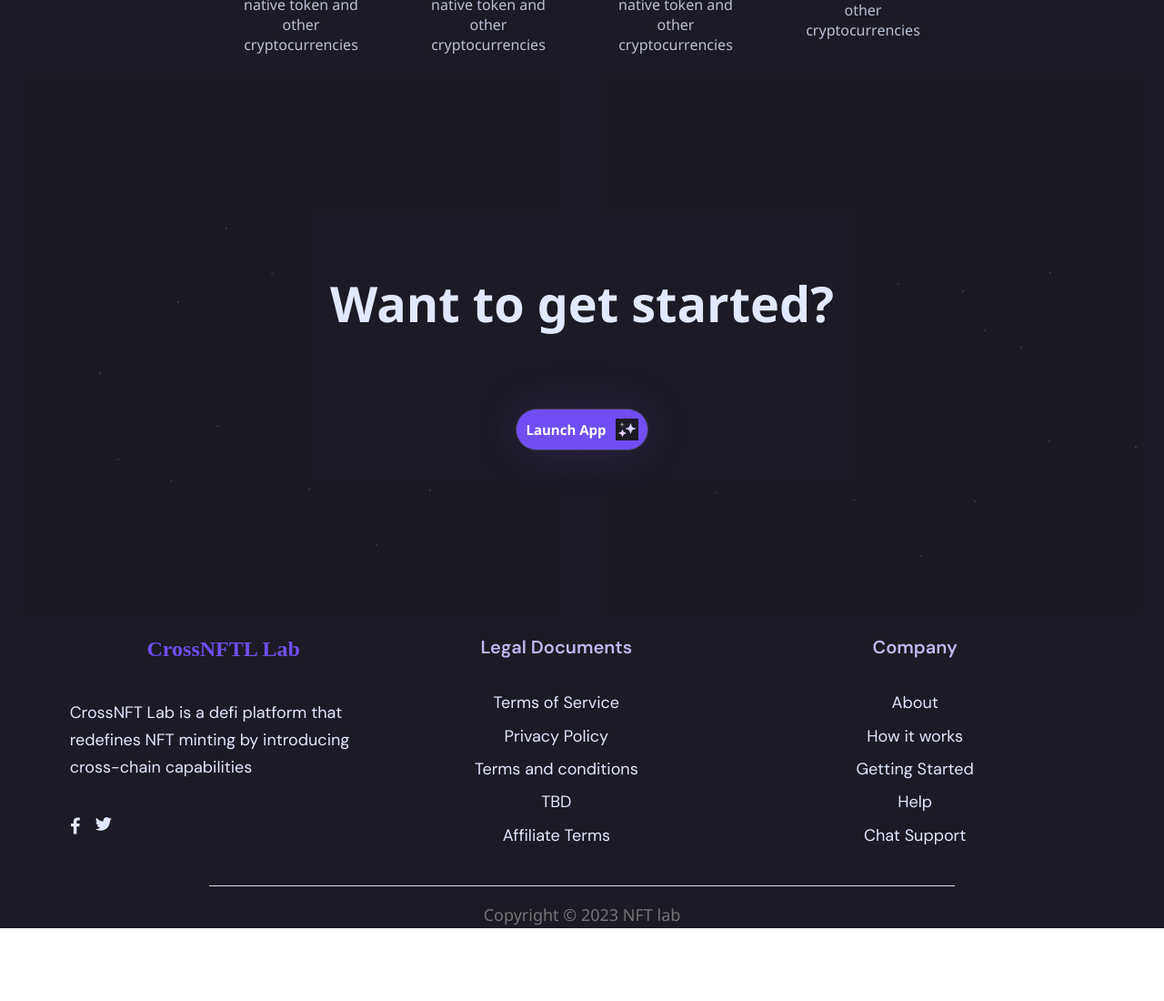
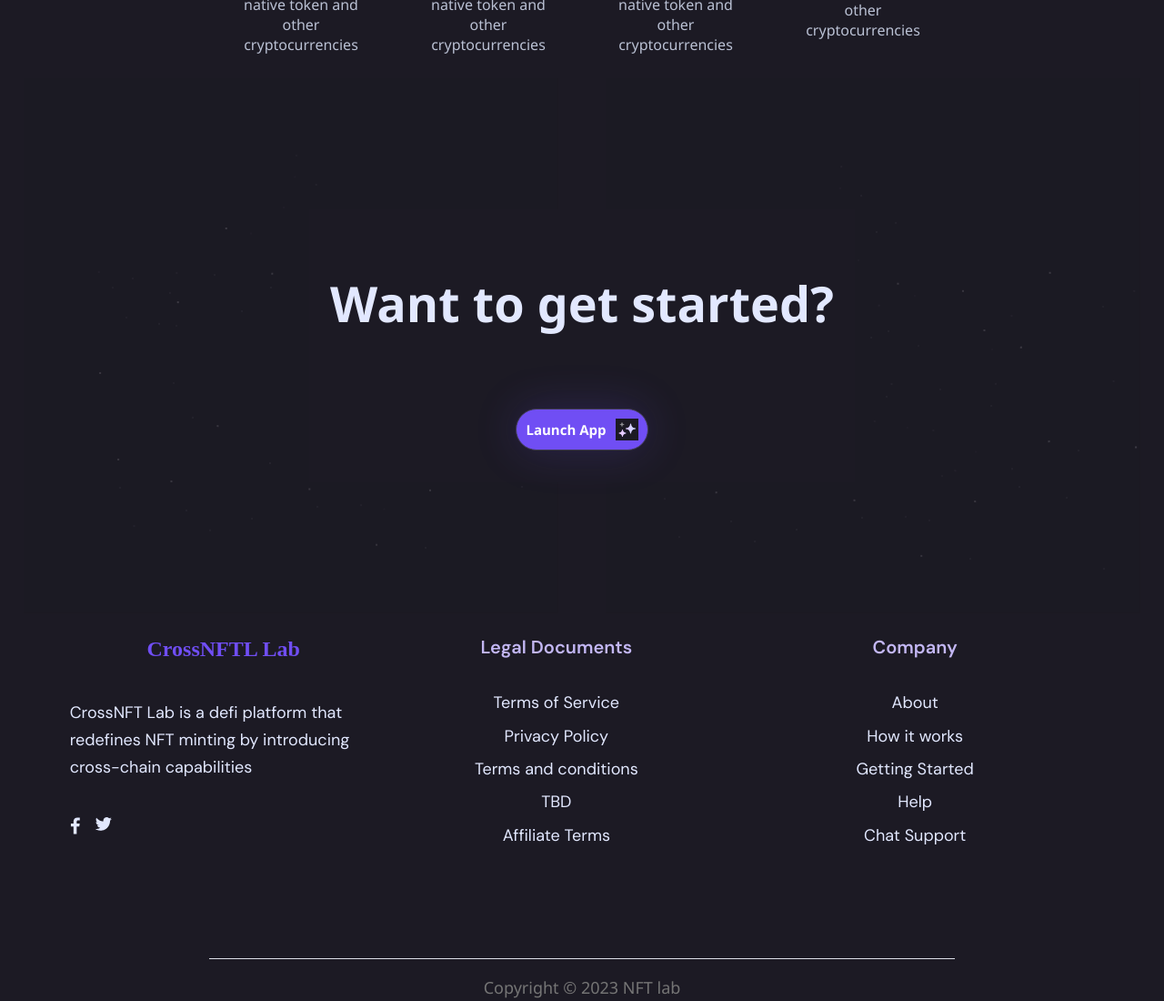
Before and after one commit to Gadera/crossnft, a React (Vite) app: page / in a window 1280 px wide. Shown: the part 3660-4760 px from the top of the page at 91% size. Before the commit the page ends 4680 px from the top, so only its background shows below. Built offline with nearby package versions, Linux system fonts and the light colour scheme.

Commit message:
fix footer bug

```diff
--- a/src/component/footer/footer.css
+++ b/src/component/footer/footer.css
@@ -1,6 +1,6 @@
 .footer_container{
     width: 100%;
-    height: 40%;
+    height: 50%;
   background: linear-gradient(180deg, #1C1A24 0%, #1C1A24 15.63%, #1C1A24 39.58%, #1C1A24 63.02%, #1C1A24 100%);
   display: flex;
   flex-direction: column;
```
